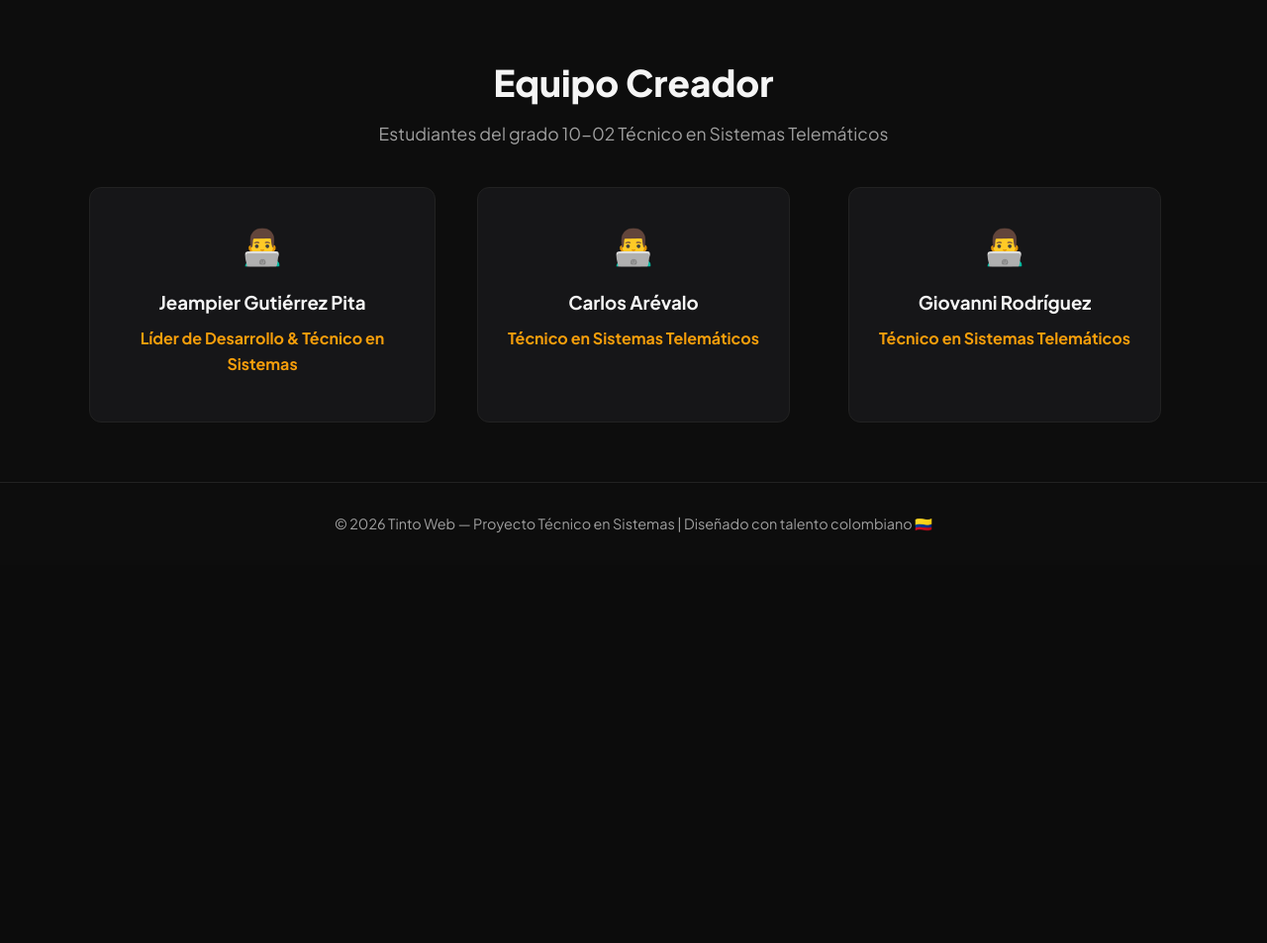
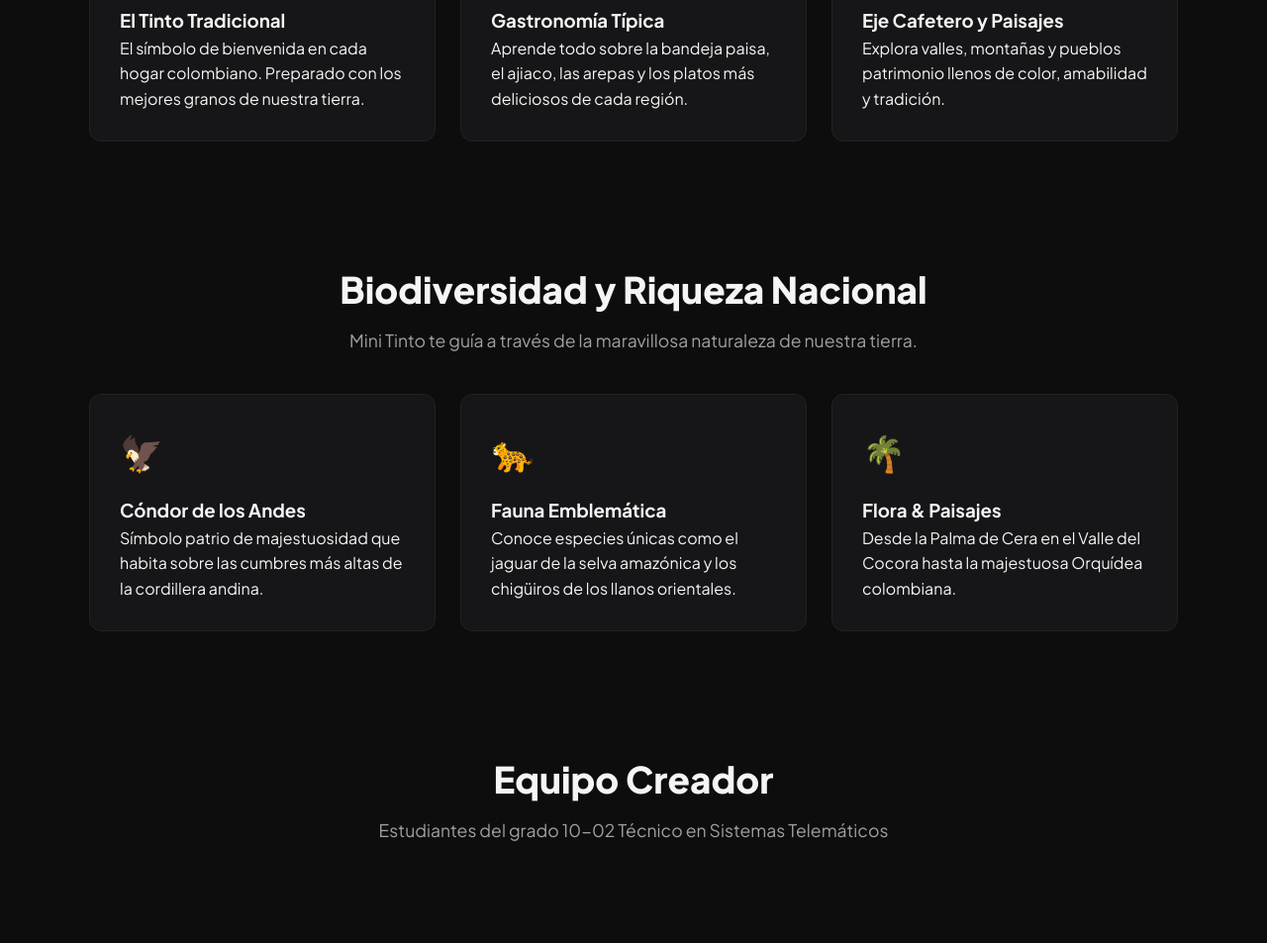
Before and after one commit to tintoweb109-dotcom/TINTOWEB, a Flask app: page / in a window 1280 px wide. Shown: the part 1597-2550 px from the top of the page at 99% size. Before the commit the page ends 2136 px from the top, so only its background shows below. Run offline with Flask 3, Linux system fonts and the light colour scheme; some libraries are stand-ins or nearby versions.

Commit message:
Update index.html

```diff
--- a/templates/index.html
+++ b/templates/index.html
@@ -16,8 +16,6 @@
     <link rel="preconnect" href="https://fonts.googleapis.com">
     <link rel="preconnect" href="https://fonts.gstatic.com" crossorigin>
     <link href="https://fonts.googleapis.com/css2?family=Plus+Jakarta+Sans:wght@400;600;700;800&display=swap" rel="stylesheet">
-    <script src="https://cdnjs.cloudflare.com/ajax/libs/gsap/3.12.2/gsap.min.js"></script>
-    <script src="https://cdnjs.cloudflare.com/ajax/libs/gsap/3.12.2/ScrollTrigger.min.js"></script>
 </head>
 <body>
 
@@ -31,7 +29,8 @@
         <ul class="nav-links">
             <li><a href="#inicio">Inicio</a></li>
             <li><a href="#que-es">¿Qué es?</a></li>
-            <li><a href="#biodiversidad">Cultura & Fauna</a></li>
+            <li><a href="#cultura">Cultura & Café</a></li>
+            <li><a href="#biodiversidad">Biodiversidad</a></li>
             <li><a href="#creadores">Creadores</a></li>
         </ul>
         <button class="btn-primary" onclick="openChatModal()">Chatear con Mini Tinto ☕</button>
@@ -41,10 +40,10 @@
         <div class="hero-content">
             <span class="badge">✨ Inteligencia Artificial 100% Colombiana 🇨🇴</span>
             <h1 class="hero-title">Explora Colombia con <span class="gradient-text">Mini Tinto</span></h1>
-            <p class="hero-subtitle">Un asistente virtual dinámico con IA de vanguardia, diseñado para enseñarte nuestra biodiversidad, costumbres y riqueza cultural.</p>
+            <p class="hero-subtitle">Un asistente virtual dinámico con IA de vanguardia, diseñado para enseñarte nuestra biodiversidad, gastronomía, costumbres y riqueza cultural.</p>
             <div class="hero-buttons">
                 <button onclick="openChatModal()" class="btn-hero-primary">Hablar con Mini Tinto ☕</button>
-                <a href="#biodiversidad" class="btn-hero-secondary">Explorar Colombia 🇨🇴</a>
+                <a href="#cultura" class="btn-hero-secondary">Explorar Colombia 🇨🇴</a>
             </div>
         </div>
     </header>
@@ -63,12 +62,36 @@
             <div class="card">
                 <div class="card-icon">🇨🇴</div>
                 <h3>Cultura & Folclor</h3>
-                <p>Accede a información detallada sobre historia, gastronomía, folclor, leyendas y destinos turísticos de Colombia.</p>
+                <p>Accede a información detallada sobre historia, gastronomía, leyendas y destinos turísticos de Colombia.</p>
             </div>
             <div class="card">
                 <div class="card-icon">⚡</div>
                 <h3>Procesamiento Ultra Rápido</h3>
                 <p>Potenciado por la infraestructura de alto rendimiento de Groq para obtener soluciones instantáneas.</p>
+            </div>
+        </div>
+    </section>
+
+    <section class="section" id="cultura">
+        <div class="section-header">
+            <h2 class="section-title">Sabores y Tradición Nacional</h2>
+            <p class="section-subtitle">Lo mejor de nuestra tierra en cada rincón.</p>
+        </div>
+        <div class="cards-grid">
+            <div class="card image-card">
+                <img src="https://images.unsplash.com/photo-1514432324607-a09d9b4aefdd?auto=format&fit=crop&w=600&q=80" alt="Tinto Colombiano" class="card-img">
+                <h3>El Tinto Tradicional</h3>
+                <p>El símbolo de bienvenida en cada hogar colombiano. Preparado con los mejores granos de nuestra tierra.</p>
+            </div>
+            <div class="card image-card">
+                <img src="https://images.unsplash.com/photo-1544025162-d76694265947?auto=format&fit=crop&w=600&q=80" alt="Gastronomía Colombiana" class="card-img">
+                <h3>Gastronomía Típica</h3>
+                <p>Aprende todo sobre la bandeja paisa, el ajiaco, las arepas y los platos más deliciosos de cada región.</p>
+            </div>
+            <div class="card image-card">
+                <img src="https://images.unsplash.com/photo-1509316975850-ff9c5deb0cd9?auto=format&fit=crop&w=600&q=80" alt="Paisaje Cafetero" class="card-img">
+                <h3>Eje Cafetero y Paisajes</h3>
+                <p>Explora valles, montañas y pueblos patrimonio llenos de color, amabilidad y tradición.</p>
             </div>
         </div>
     </section>
@@ -103,69 +126,4 @@
             <p class="section-subtitle">Estudiantes del grado 10-02 Técnico en Sistemas Telemáticos</p>
         </div>
         <div class="creadores-grid">
-            <div class="creator-card">
-                <div class="creator-avatar">👨‍💻</div>
-                <h3>Jeampier Gutiérrez Pita</h3>
-                <span class="creator-role">Líder de Desarrollo & Técnico en Sistemas</span>
-            </div>
-            <div class="creator-card">
-                <div class="creator-avatar">👨‍💻</div>
-                <h3>Carlos Arévalo</h3>
-                <span class="creator-role">Técnico en Sistemas Telemáticos</span>
-            </div>
-            <div class="creator-card">
-                <div class="creator-avatar">👨‍💻</div>
-                <h3>Giovanni Rodríguez</h3>
-                <span class="creator-role">Técnico en Sistemas Telemáticos</span>
-            </div>
-        </div>
-    </section>
-
-    <div class="chat-modal-overlay" id="chat-modal">
-        <div class="chat-wrapper">
-            <header class="chat-header">
-                <div class="header-left">
-                    <img src="/img/mini-tinto.jpg" alt="Mini Tinto Avatar" class="chat-avatar-img">
-                    <div class="header-info">
-                        <h3>Chat con Tinto Web</h3>
-                        <span class="status-online"><span class="status-dot"></span> Mini Tinto en línea</span>
-                    </div>
-                </div>
-                <button class="close-chat-btn" onclick="closeChatModal()">&times;</button>
-            </header>
-
-            <section class="chat-box" id="chat-box">
-                <div class="message bot-message">
-                    <div class="bot-info-user">
-                        <img src="/img/mini-tinto.jpg" class="mini-icon" alt="Mini Tinto">
-                        <strong>Mini Tinto:</strong>
-                    </div>
-                    ¡Quiubo, parcero! Bienvenid@ a <strong>Tinto Web</strong>. ¿En qué le puedo colaborar hoy sobre nuestra cultura, animales colombianos o lo que necesite? ¡De una!
-                </div>
-            </section>
-
-            <form class="chat-input-area" id="chat-form">
-                <input
-                    type="text"
-                    id="user-input"
-                    placeholder="Escribe tu mensaje a Mini Tinto..."
-                    autocomplete="off"
-                    required
-                >
-                <button type="submit" class="btn-primary">Enviar 🚀</button>
-            </form>
-        </div>
-    </div>
-
-    <div class="floating-guide" id="floating-guide" onclick="openChatModal()">
-        <img src="/img/mini-tinto.jpg" alt="Mini Tinto" class="guide-img">
-        <div class="guide-bubble">¡Hola! Soy Mini Tinto. Tócame para chatear. ☕</div>
-    </div>
-
-    <footer>
-        <p>&copy; 2026 Tinto Web — Proyecto Técnico en Sistemas | Diseñado con talento colombiano 🇨🇴</p>
-    </footer>
-
-    <script src="/js/app.js"></script>
-</body>
-</html>
+            <div class="creator
```
